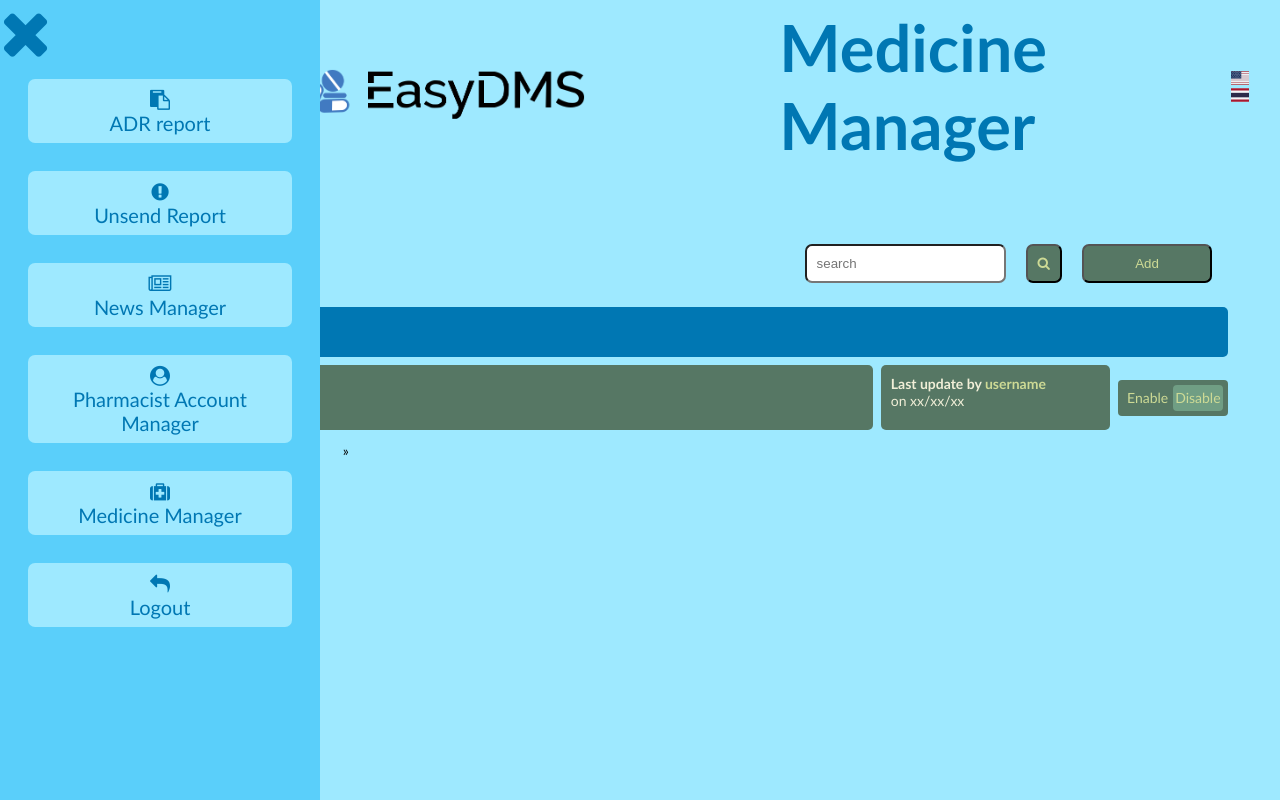
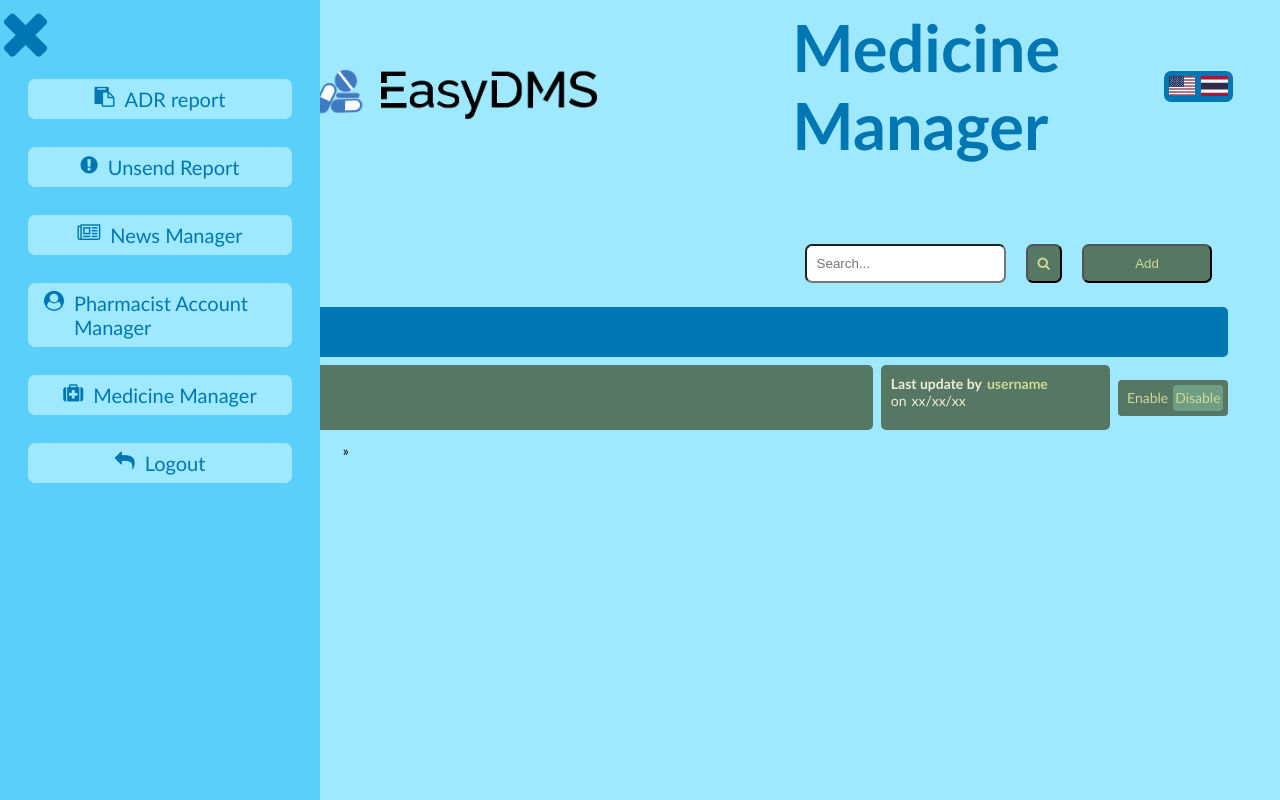
Before and after one commit to hamikosan/easydmsfront, a website: page medicine_manage.html in a window 1280 px wide. Both pictures are taken after a click on the link 45 px from the left and 62 px from the top of the page. Drawn offline with nearby package versions, Linux system fonts and the light colour scheme.

Commit message:
modified

```diff
--- a/en.json
+++ b/en.json
@@ -71,9 +71,9 @@
     "status":"Status",
     "edit":"Edit",
     "wantToDisable":"you want to disable data?",
-    "new":"New",
-    "first" :"First",
-    "last" :"Last",
+    "new":"Add New Account",
+    "first" :"First Name",
+    "last" :"Last Name",
     "confirm":"Confirm",
     "manager":"Manager",
     "adrp":"Adverse Drug Monitoring Program",
--- a/main.js
+++ b/main.js
@@ -209,11 +209,29 @@ $(document).ready(function(){
     $('h4#medicine-header').text(language.medHead);
     $('h4#account-header').text(language.accManage);
     $('h4#news-header').text(language.newsHead);
-    $('button#add_acc').html("<a href='add_account.html'>"+language.add+" "+language.acc+"</a>");
+    $('button#add_acc').html(language.add+" "+language.acc);
+    $('button#add').html(language.add);
     $('button#dis_acc').text(language.disable+" "+language.acc);
     $('#searchacc').attr("placeholder",language.searchPlaceholder);
+    $('#searchkey').attr("placeholder",language.searchPlaceholder);
     $('#adWarn').text(language.adminAccAvailability);
     $('#dis_confirm_text').html(language.rUSure+"<br>"+language.wantToDisable);
     $('button#confirm_button').text(language.yes);
     $('button#no_button').text(language.no);
+    $('#addNewAcc').text(language.new);
+    $('#editAcc').text(language.edit+" "+language.acc);
+    $('#first_name').text(language.first);
+    $('#last_name').text(language.last);
+    $('#uname').text(language.username);
+    $('#pw').text(language.password);
+    $('#pro').text(language.license);
+    $('#conPw').text(language.confirm+" "+language.password);
+    $('#addacc').text(language.add);
+    $('#upacc').text(language.update);
+    $('#addMedH').text(language.add+" "+language.med);
+    $('#drug_program').text(language.adrp);
+    $('div#lastUp').text(language.lastUp);
+    $('div#on').text(language.onDate);
+    $('label#en').text(language.enable);
+    $('label#dis').text(language.disable);
      });
--- a/medicine_manage.html
+++ b/medicine_manage.html
@@ -25,17 +25,17 @@
         <div class="submed">
             <div class="search_button_row">
                 <div class="label search-column">
-                    <input type="text" id="searchkey" name="searchkey" placeholder="search">
+                    <input type="text" id="searchkey" name="searchkey">
                 </div>
                 <div class="search_button search-column">
                     <button type="button"><i class="fa fa-search"></i></button>
                 </div>
                 <div class="add_button search-column">
-                    <button class="add_button"><a href =add_med.html>Add</a></button>
+                    <button id="add"class="add_button" onclick="location.href='add_med.html'"></button>
                 </div>
             </div>
             <div class="submed-title">
-                <h1>Adverse Drug Monitoring Program</h1>
+                <h1 id="drug_program"></h1>
             </div>
             <div class="submed-row">
                 <div class="submed-edit submed-column">
@@ -46,15 +46,18 @@
                     <i><p>example content</p></i>
                 </div>
                 <div class="submed-log submed-column">
-                    <b>Last update by <a href="">username</a></b>
-                    <br>
-                    on xx/xx/xx
+                    <div style="display: flex;"><div id="lastUp" style="font-weight:bold;"></div>
+                    <div class="medusern" style="font-weight:bold;">username</div></div>
+                    <div style="display: flex;">
+                        <div id="on"></div>
+                        <div class="updateDate">xx/xx/xx</div>
+                    </div>
                 </div>
                 <div class="radio-visual visibility-set">
                     <input id="en-med"type="radio" name="visibility" value="enable" checked="">
-                    <label for="en-med" id="visible">Enable</label>
+                    <label id="en"for="en-med" id="visible"></label>
                     <input id="disa-med"type="radio" name="visibility" value="disable" checked="">
-                    <label for="disa-med"id="invisible">Disable</label>
+                    <label id="dis"for="disa-med"id="invisible"></label>
                 </div>
             </div>
             <hr class="med_category_devider">
--- a/medstyle.css
+++ b/medstyle.css
@@ -17,7 +17,7 @@ h4{
     color: #0077b3;
     margin-left: 180px;
 }
-a{
+a,.medusern{
     color: #cdda95;
     text-decoration: none;
 }
@@ -68,6 +68,9 @@ img{
 .submed-edit{
     background-color: #9ee9ff;
 }
+.submed-log{
+    display: block;
+}
 .submed-edit i{
     font-size: 45px;
     margin-left: 9px;
@@ -82,6 +85,9 @@ input.forchecksize{
 }
 .med_category_devider{
     display: none;
+}
+.medusern,.updateDate{
+    margin-left: 5px;
 }
 @media screen and (max-width: 460px){
     .container{
@@ -142,6 +148,7 @@ header{
 }
 
 .navigation{
+    padding: 10px;
     width: 25%;
     display: inline-block;
     border-radius: 5px;
@@ -171,14 +178,18 @@ header{
 }
 
 .nav-item a{
-    display:block;
-    text-align: center;
+    display:flex;
+    justify-content: center;
     font-size: 20px;
     padding: 8px 16px;
     margin: 28px;
     border-radius: 7px;
     background-color: #9ee9ff;
     color:#0077b3;
+    text-decoration: none;
+}
+.nav-item div{
+    margin-left: 10px;
 }
 .nav-item a:hover{
     background-color: #a4d5f6;
@@ -466,3 +477,20 @@ textarea{
   font-size: 16px;
   text-align: center;
 }
+
+/*flag style*/
+.language_flag{
+    position: fixed;
+    right: 0;
+    margin-right: 47px;
+    display: flex;
+    padding: 5px;
+    background-color: #0077b3;
+    border-radius: 7px;
+}
+.language_flag span.flags{
+    font-size: 20px;
+}
+.language_flag span.fi-th{
+    margin-left: 6px;
+}
--- a/th.json
+++ b/th.json
@@ -68,8 +68,8 @@
     "status":"สถานะ",
     "edit":"แก้ไข",
     "wantToDisable":"ต้องการปิดการใช้งาน ใช่ หรือ ไม่",
-    "new":"ใหม่",
-    "first" :"จริง",
+    "new":"เพิ่มบัญชีใหม่",
+    "first" :"ชื่อจริง",
     "last" :"นามสกุล",
     "confirm":"ยืนยัน",
     "manager":"การจัดการ",
```
Also changed, not shown: account_manager_page.html (+1 -1 lines), add_account.html (+11 -9 lines), add_med.html (+1 -1 lines), edit_account.html (+11 -9 lines).
